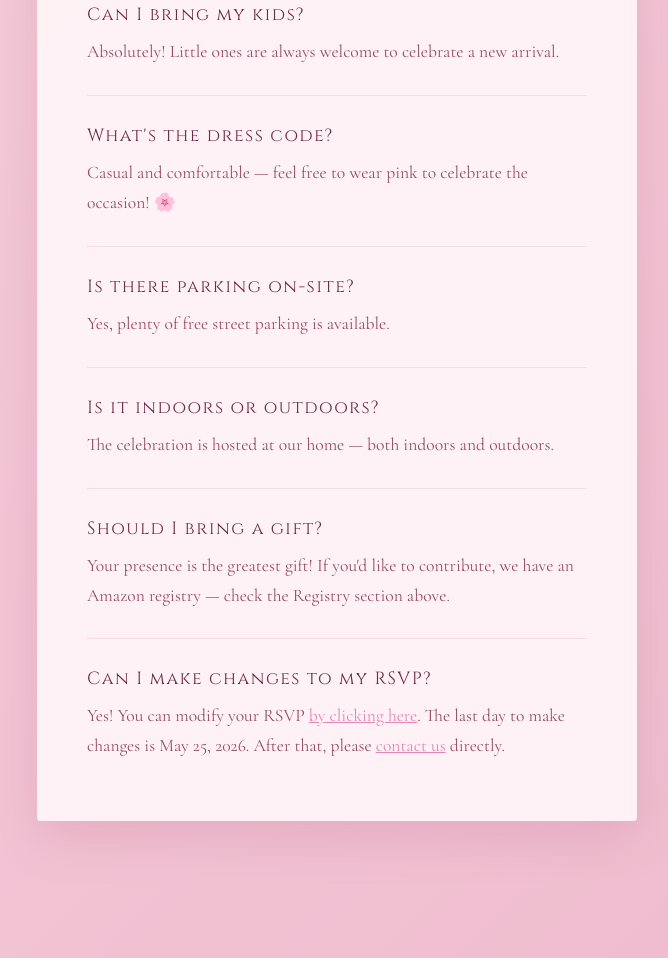
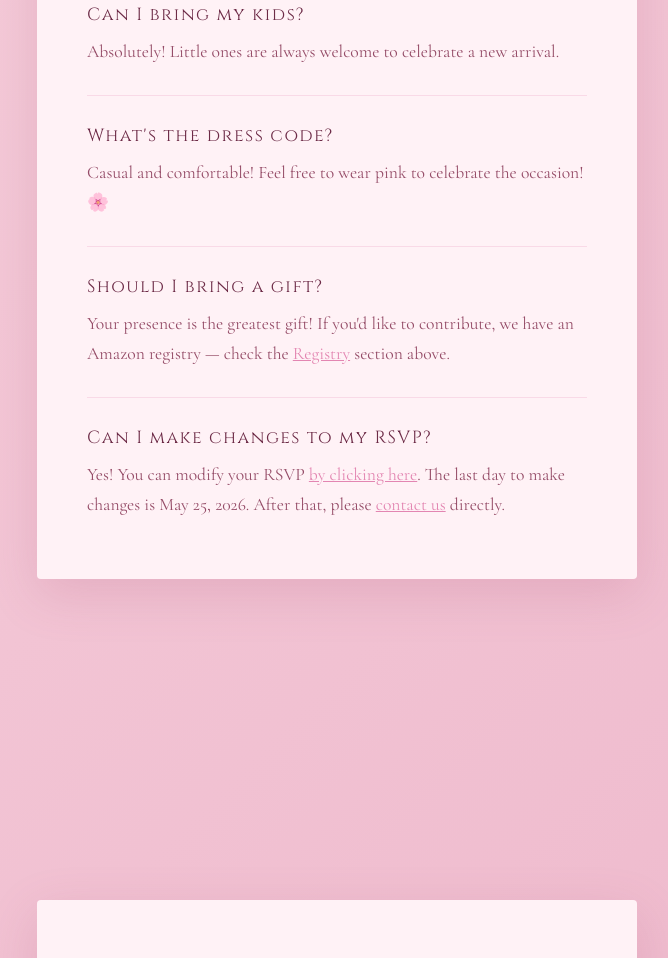
Before and after one commit to mfloramirez11/wedding-site, a website: page baby-shower.html in a window 1280 px wide. Shown: the part 1280-2238 px from the top of the page, without its empty margins (303-971 px from the left). Drawn offline with nearby package versions, Linux system fonts and the light colour scheme.

Commit message:
updating FAQ

```diff
--- a/baby-shower.html
+++ b/baby-shower.html
@@ -1090,22 +1090,22 @@
 
             <div class="faq-item">
                 <div class="faq-question">What's the dress code?</div>
-                <div class="faq-answer">Casual and comfortable — feel free to wear pink to celebrate the occasion! 🌸</div>
+                <div class="faq-answer">Casual and comfortable! Feel free to wear pink to celebrate the occasion! 🌸</div>
             </div>
 
-            <div class="faq-item">
+            <!--<div class="faq-item">
                 <div class="faq-question">Is there parking on-site?</div>
                 <div class="faq-answer">Yes, plenty of free street parking is available.</div>
-            </div>
-
-            <div class="faq-item">
+            </div>-->
+
+            <!--<div class="faq-item">
                 <div class="faq-question">Is it indoors or outdoors?</div>
                 <div class="faq-answer">The celebration is hosted at our home — both indoors and outdoors.</div>
-            </div>
+            </div>-->
 
             <div class="faq-item">
                 <div class="faq-question">Should I bring a gift?</div>
-                <div class="faq-answer">Your presence is the greatest gift! If you'd like to contribute, we have an Amazon registry — check the Registry section above.</div>
+                <div class="faq-answer">Your presence is the greatest gift! If you'd like to contribute, we have an Amazon registry — check the <a href="#registry" style="color: #e07aaa;">Registry</a> section above.</div>
             </div>
 
             <div class="faq-item">
```
